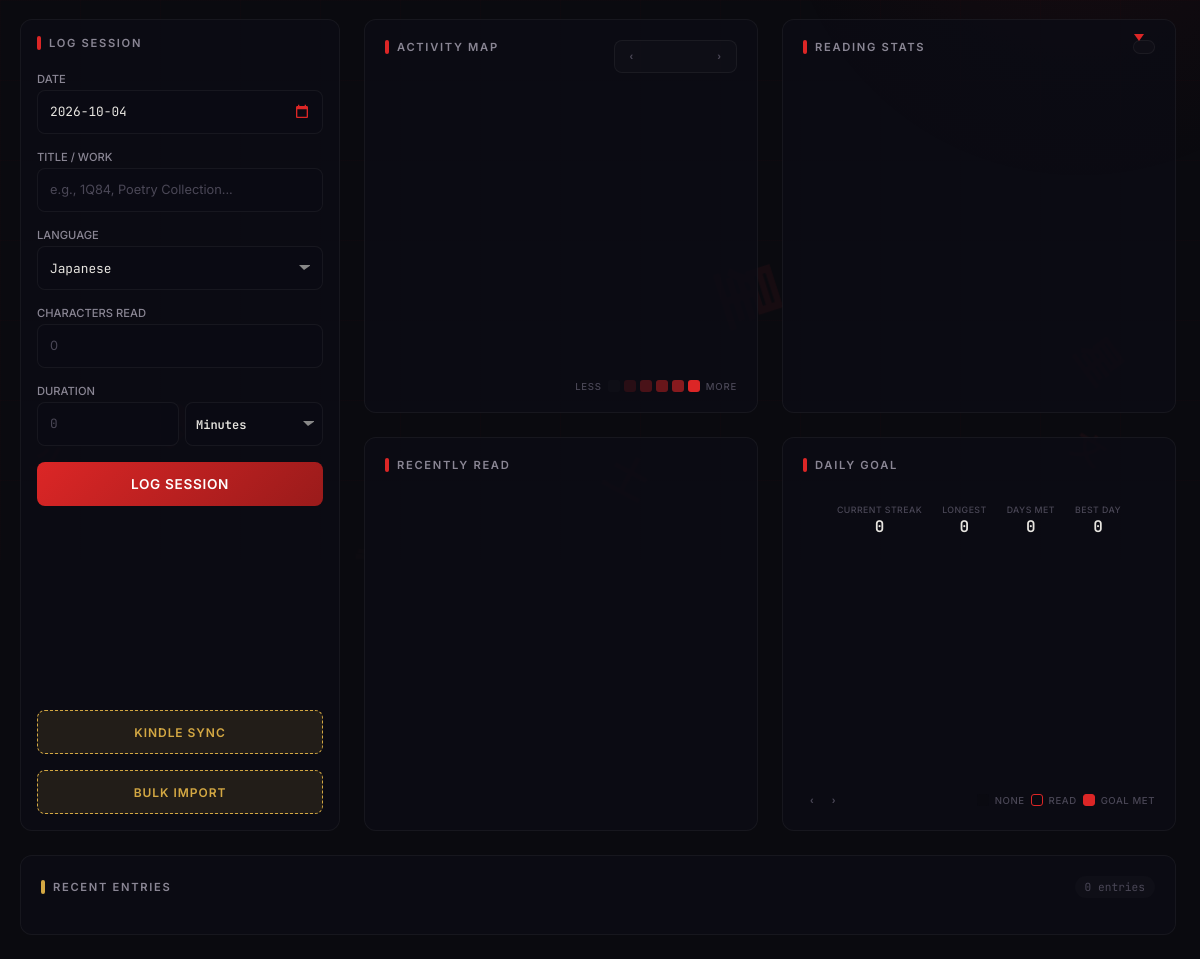
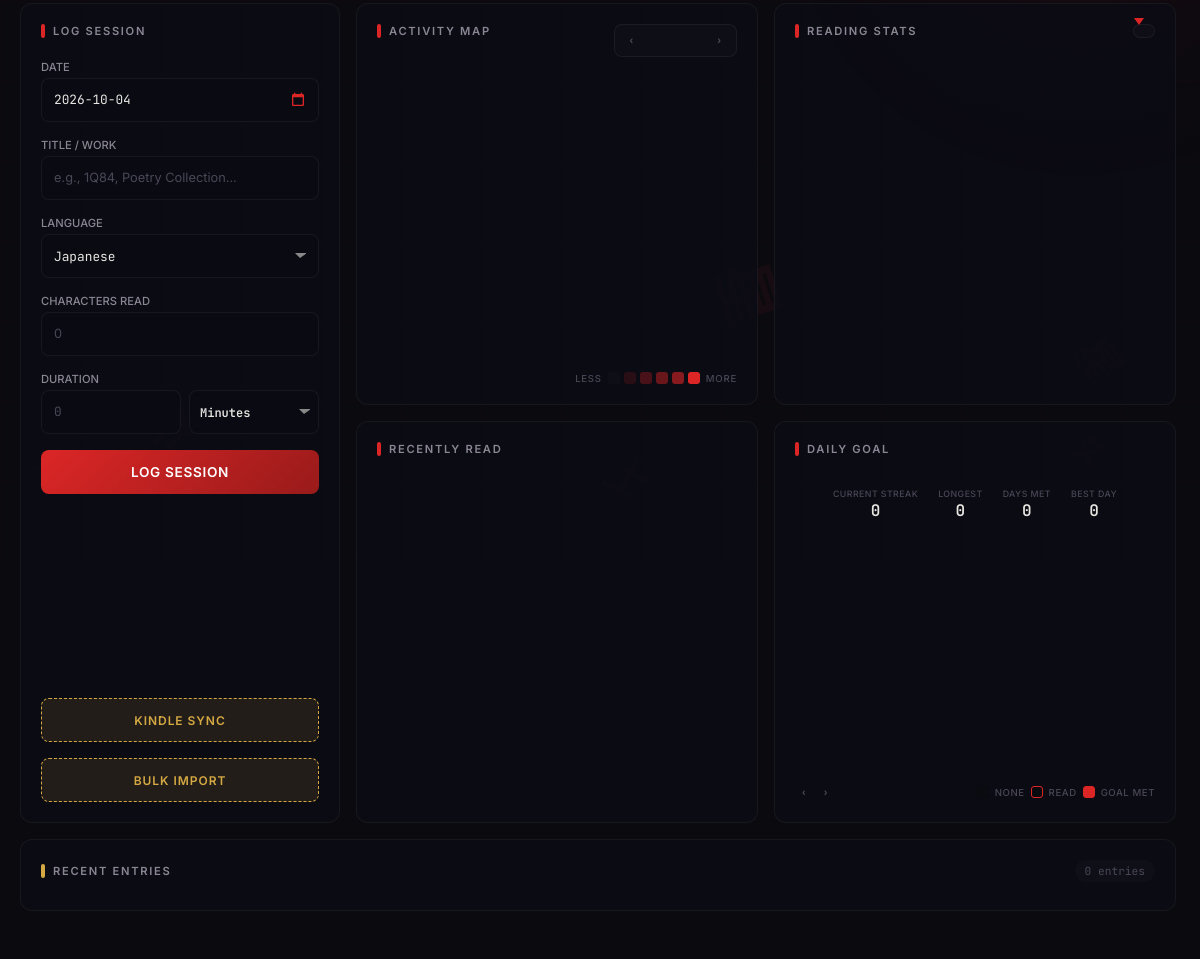
Before and after one commit to Kartoffel0/reading-tracker, an Electron app: page index.html in a window 1200 px wide. Shown: the part 240-1199 px from the top of the page. After the commit the page ends 1175 px from the top, so only its background shows below. Drawn offline with Linux system fonts and the light colour scheme; no server answers.

Commit message:
chore: paddings and stuff

```diff
--- a/main.js
+++ b/main.js
@@ -321,7 +321,7 @@ function createWindow() {
   mainWindow = new BrowserWindow({
     width: 1200,
     height: 1300,
-    minWidth: 800,
+    minWidth: 1200,
     minHeight: 800,
     backgroundColor: '#0a0a0f',
     webPreferences: {
--- a/styles.css
+++ b/styles.css
@@ -408,7 +408,7 @@ button.theme-select {
     display: grid;
     grid-template-columns: repeat(4, 1fr);
     gap: 16px;
-    margin-bottom: 32px;
+    margin-bottom: 16px;
 }
 
 @media (max-width: 768px) {
@@ -477,7 +477,7 @@ button.theme-select {
 .main-layout {
     display: grid;
     grid-template-columns: 320px 1fr;
-    gap: 24px;
+    gap: 16px;
 }
 
 @media (max-width: 900px) {
@@ -495,7 +495,6 @@ button.theme-select {
 
 /* Compact input panel (log session) */
 .panel.compact {
-    padding: 16px;
     display: flex;
     flex-direction: column;
 }
@@ -540,11 +539,6 @@ button.theme-select {
     box-sizing: border-box;
     display: flex;
     align-items: center;
-}
-
-.compact-form-wrapper .duration-input {
-    display: flex;
-    gap: 6px;
 }
 
 .compact-form-wrapper .duration-input input {
@@ -737,7 +731,7 @@ input[type="date"]::-webkit-calendar-picker-indicator {
 
 .duration-input input {
     flex: 1;
-    min-width: 120px;
+    min-width: 140px;
     padding: 12px 16px;
     background: var(--bg-card);
     border: 1px solid var(--border-color);
@@ -1549,11 +1543,11 @@ body.theme-sakura-light .month-arrow:hover {
 
 /* ===== ENTRIES SECTION ===== */
 .entries-section {
-    margin-top: 24px;
+    margin-top: 16px;
 }
 
 #entryList {
-    max-height: 100px;
+    max-height: 124px;
     overflow-y: auto;
     scrollbar-width: none;
 }
@@ -1566,7 +1560,7 @@ body.theme-sakura-light .month-arrow:hover {
     display: flex;
     justify-content: space-between;
     align-items: center;
-    margin-bottom: 16px;
+    margin-bottom: 8px;
 }
 
 .entries-header h2 {
@@ -1602,7 +1596,7 @@ body.theme-sakura-light .month-arrow:hover {
     display: flex;
     justify-content: space-between;
     align-items: center;
-    padding: 14px 16px;
+    padding: 12px 16px;
     background: var(--bg-card);
     border: 1px solid var(--border-color);
     border-radius: 8px;
@@ -2342,7 +2336,7 @@ body.theme-wave .wave-bg {
 .dashboard-grid {
     display: grid;
     grid-template-columns: 1fr 1fr;
-    gap: 24px;
+    gap: 16px;
     align-items: stretch;
 }
 
@@ -2606,28 +2600,34 @@ body.theme-wave .wave-bg {
 }
 
 /* ===== RECENTLY READ CARD ===== */
-/* The card sizes itself to its content instead of stretching to match the
-   tallest sibling in the dashboard grid. */
+/* The card keeps the same square size as the other dashboard cards. The list
+   inside is scrollable, so adding more books never grows the card. */
 .recently-read-card {
     aspect-ratio: 1;
     display: flex;
     flex-direction: column;
-    align-self: start;
 }
 
 #recentlyReadList {
     display: flex;
     flex-direction: column;
-    gap: 10px;
-    margin-top: 8px;
+    gap: 8px;
+    flex: 1;
     min-height: 0;
+    overflow-y: auto;
+    scrollbar-width: none;
+    -ms-overflow-style: none;
+}
+
+#recentlyReadList::-webkit-scrollbar {
+    display: none;
 }
 
 .recent-book {
     display: flex;
     align-items: center;
     gap: 12px;
-    padding: 8px 12px 8px 8px;
+    padding: 6px 12px 6px 6px;
     background: rgba(128, 128, 128, 0.05);
     border: 1px solid var(--border-color);
     border-radius: 10px;
@@ -2640,7 +2640,7 @@ body.theme-wave .wave-bg {
 }
 
 .recent-cover {
-    height: 100px;
+    height: 90px;
     border-radius: 8px;
     border: 1px solid var(--border-color);
     object-fit: cover;
```
